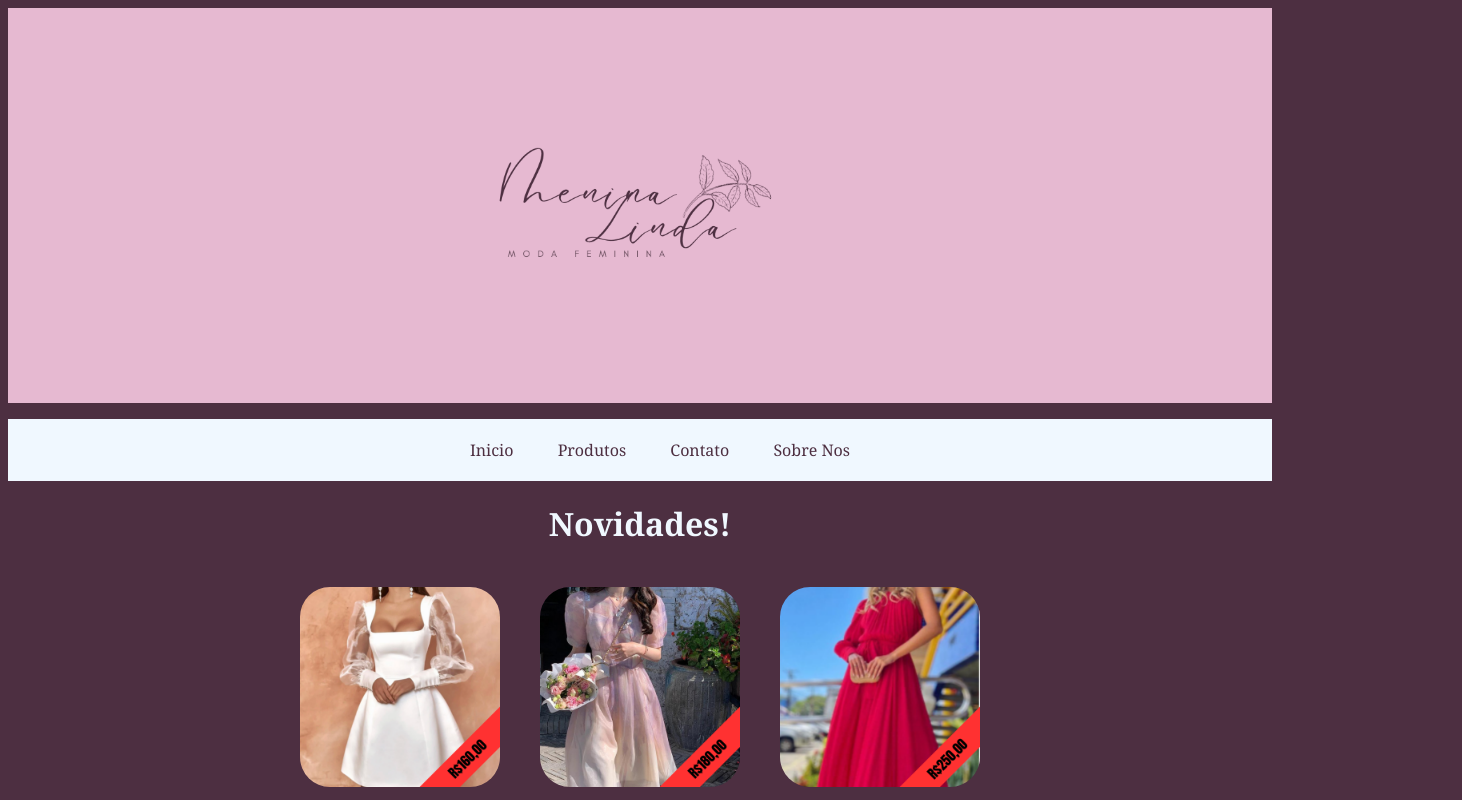
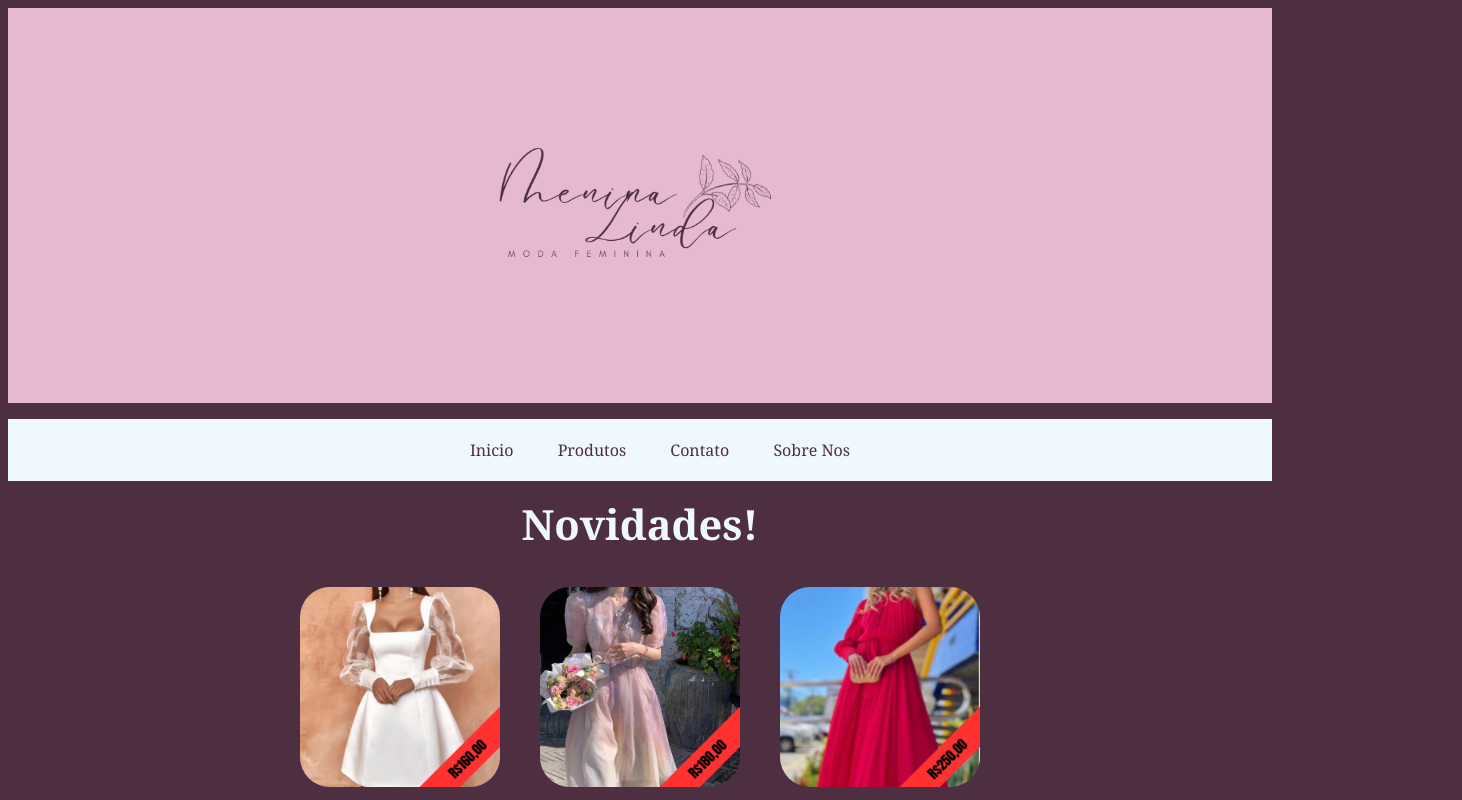
Before and after one commit to Kayki-Borges/Site_para_apresentar, a plain HTML site: page Index.html in a window 1280 px wide. In both pictures the pointer is over the element "Novidades!". Shown: the top 800 px of the page, 1462 px wide, since content can reach past the window. Drawn offline with Linux system fonts and the light colour scheme.

Commit message:
Site para apresentar

```diff
--- a/Style.css
+++ b/Style.css
@@ -93,3 +93,7 @@ li:hover{
 li:hover{
     transform: scale(1.);
 }
+
+h1:hover{
+    transform: scale(1.3);
+}
```
